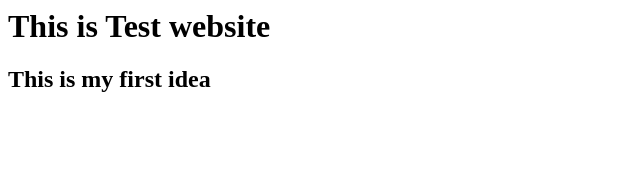
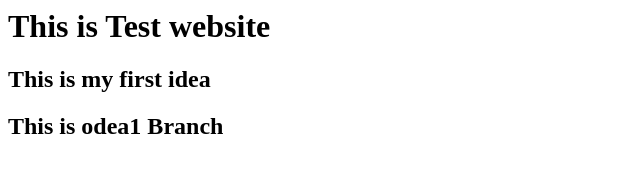
Before and after one commit to mohanraz81/webapp, a plain HTML site: page index.html in a window 1280 px wide. Shown: the whole page, without its empty margins (0-640 px from the left). Drawn offline with Linux system fonts and the light colour scheme.

Commit message:
ideal changes

```diff
--- a/index.html
+++ b/index.html
@@ -1,2 +1,3 @@
 <h1>This is Test website</h1>
 <h2>This is my first idea</h2>
+<h2>This is odea1 Branch</h2>
```
